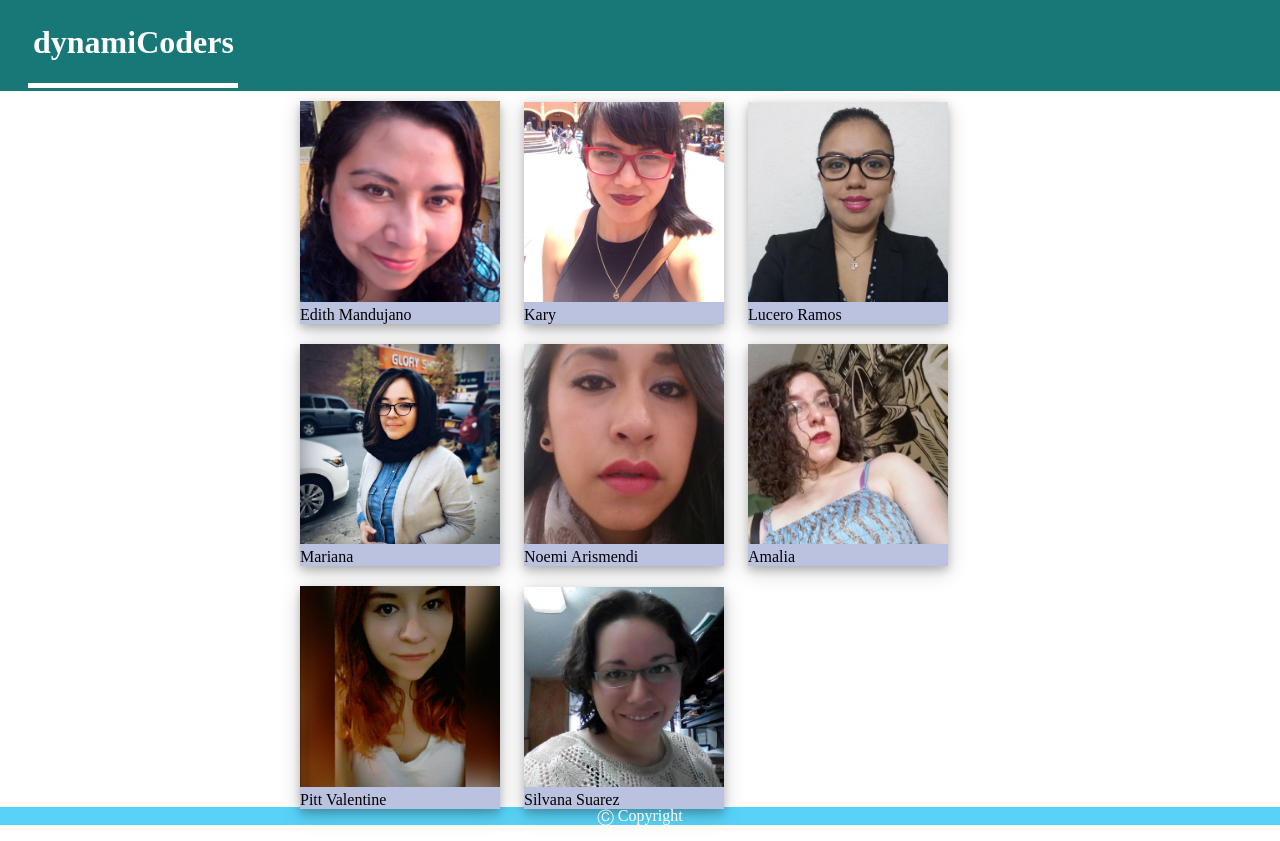
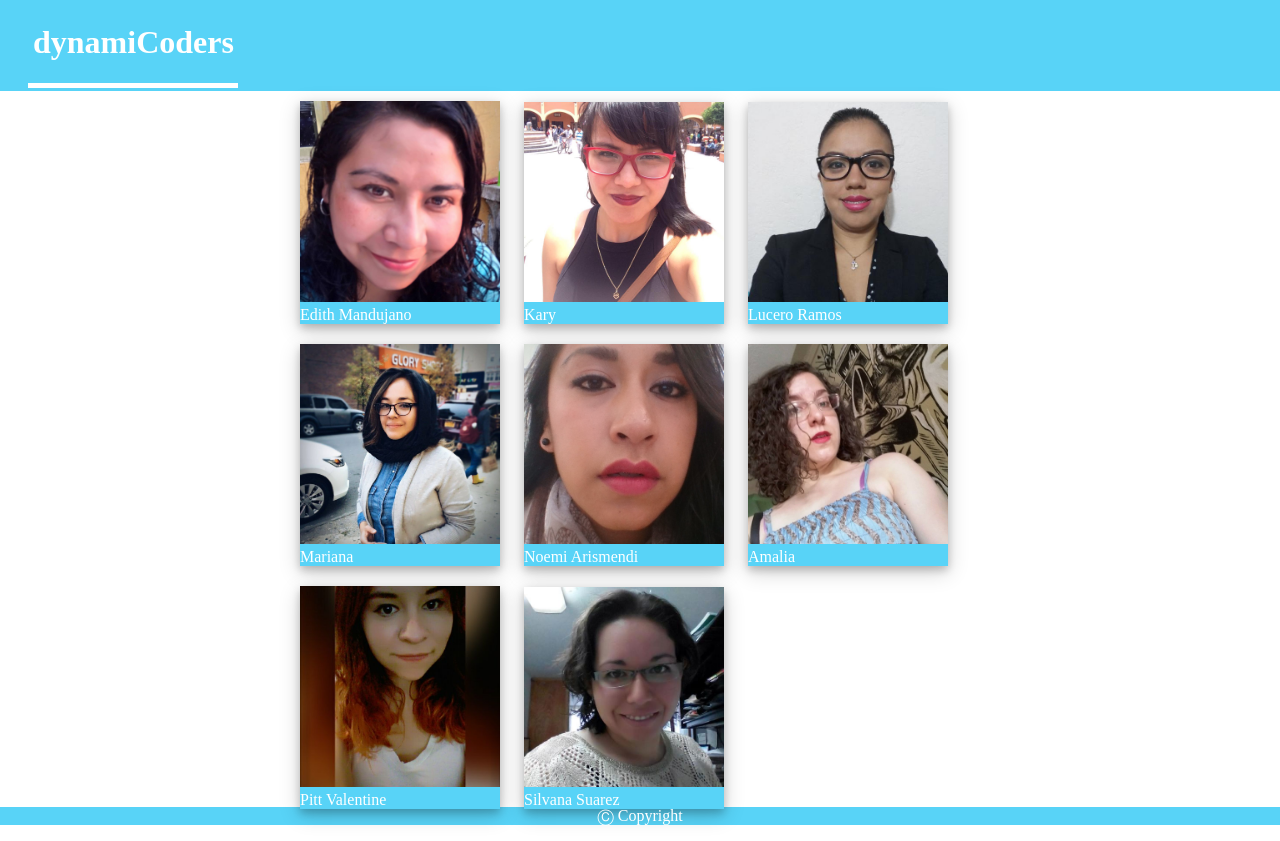
Before and after one commit to Pitt009/leccion24_nuestrasCoders, a plain HTML site: page index.html in a window 1280 px wide. Drawn offline with Linux system fonts and the light colour scheme.

```diff
--- a/css/main.css
+++ b/css/main.css
@@ -3,7 +3,7 @@
 }
 
 header{
-  background-color: #187777;
+  background-color: #58D3F7;
   padding: 3px;
 
 
@@ -34,7 +34,8 @@
 
 }
 .caja{
-background-color: #bac2df;
+  background-color: #58D3F7;
+  color: white;
   display: inline-block;
   margin: 10px 10px;
   box-shadow: 0 4px 8px 0 rgba(0, 0, 0, 0.2), 0 6px 20px 0 rgba(0, 0, 0, 0.19);
```
